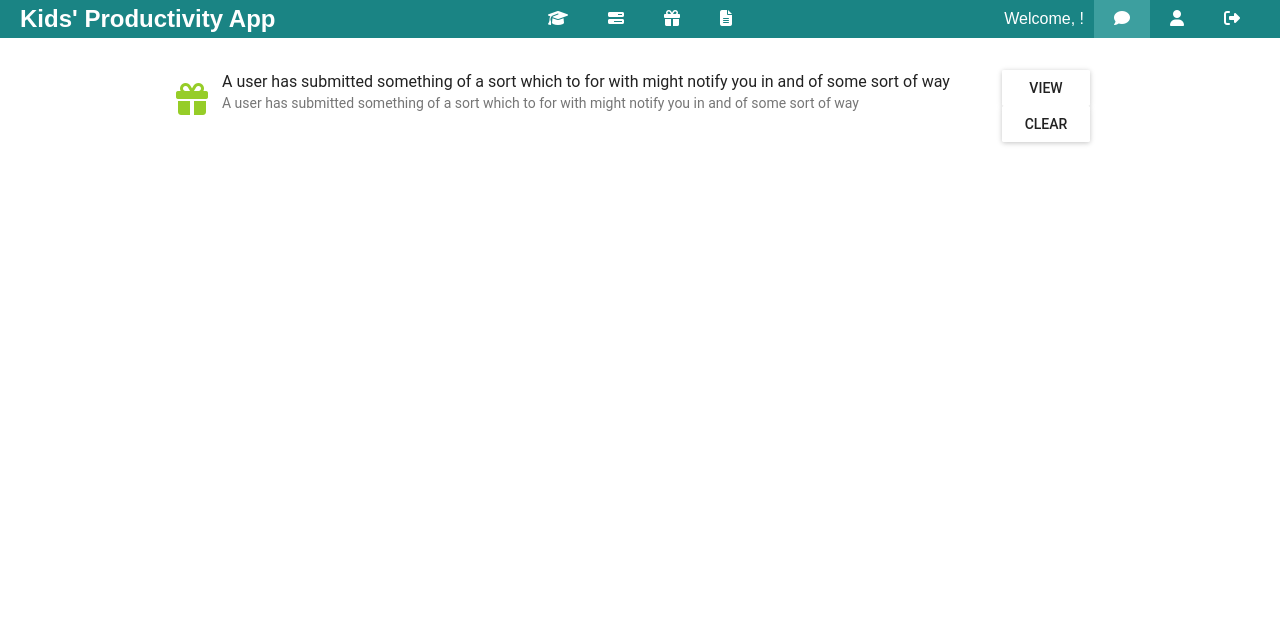
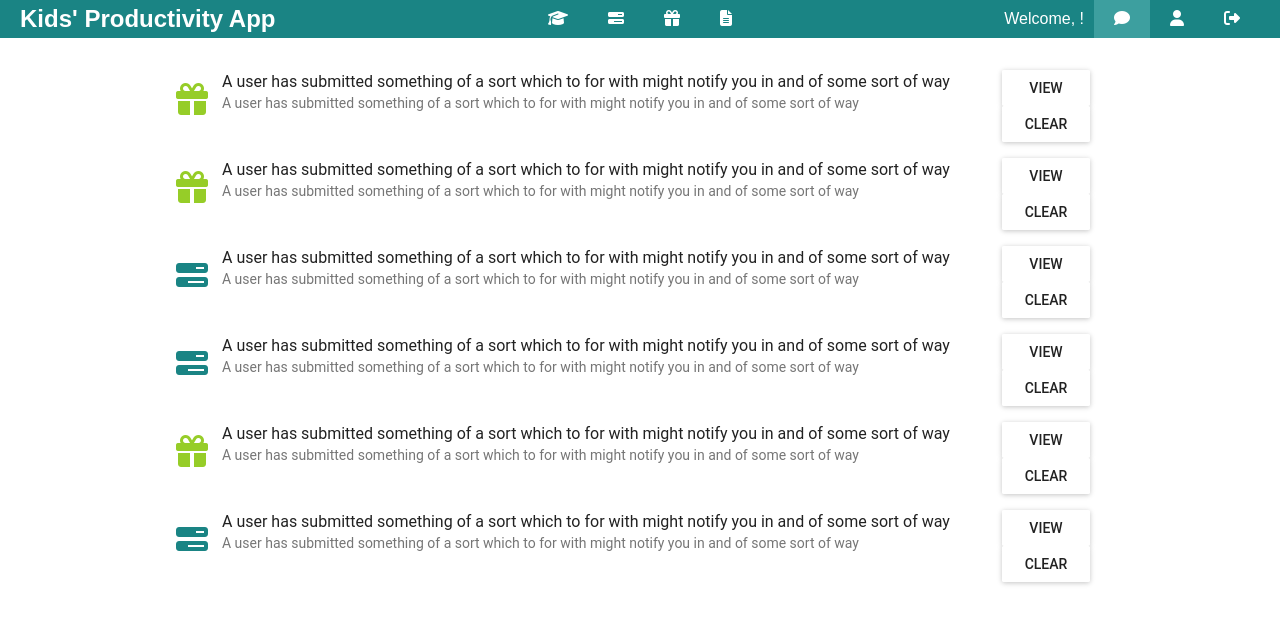
Before and after one commit to svbarker/project_bluejay, a React (Create React App) app in the folder client/: page /notifications in a window 1280 px wide. Shown: the top 624 px of the page. Built offline with nearby package versions, Linux system fonts and the light colour scheme; no server answers.

Commit message:
notifications mock

```diff
--- a/client/src/containers/NotificationsContainer.js
+++ b/client/src/containers/NotificationsContainer.js
@@ -42,6 +42,36 @@ const mapStateToProps = state => {
           "A user has submitted something of a sort which to for with might notify you in and of some sort of way",
         kind: "reward",
         id: "1"
+      },
+      {
+        message:
+          "A user has submitted something of a sort which to for with might notify you in and of some sort of way",
+        kind: "reward",
+        id: "1"
+      },
+      {
+        message:
+          "A user has submitted something of a sort which to for with might notify you in and of some sort of way",
+        kind: "task",
+        id: "1"
+      },
+      {
+        message:
+          "A user has submitted something of a sort which to for with might notify you in and of some sort of way",
+        kind: "task",
+        id: "1"
+      },
+      {
+        message:
+          "A user has submitted something of a sort which to for with might notify you in and of some sort of way",
+        kind: "reward",
+        id: "1"
+      },
+      {
+        message:
+          "A user has submitted something of a sort which to for with might notify you in and of some sort of way",
+        kind: "task",
+        id: "1"
       }
     ]
   };
```
